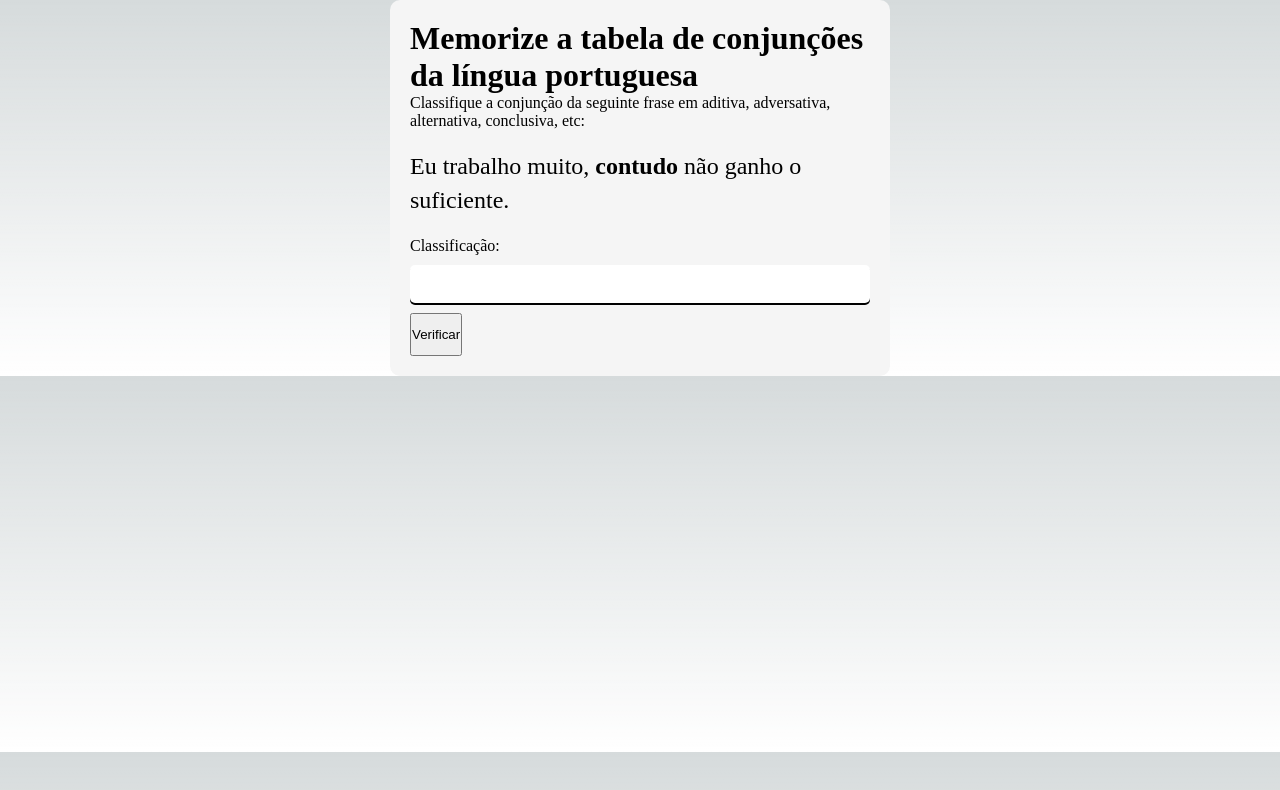
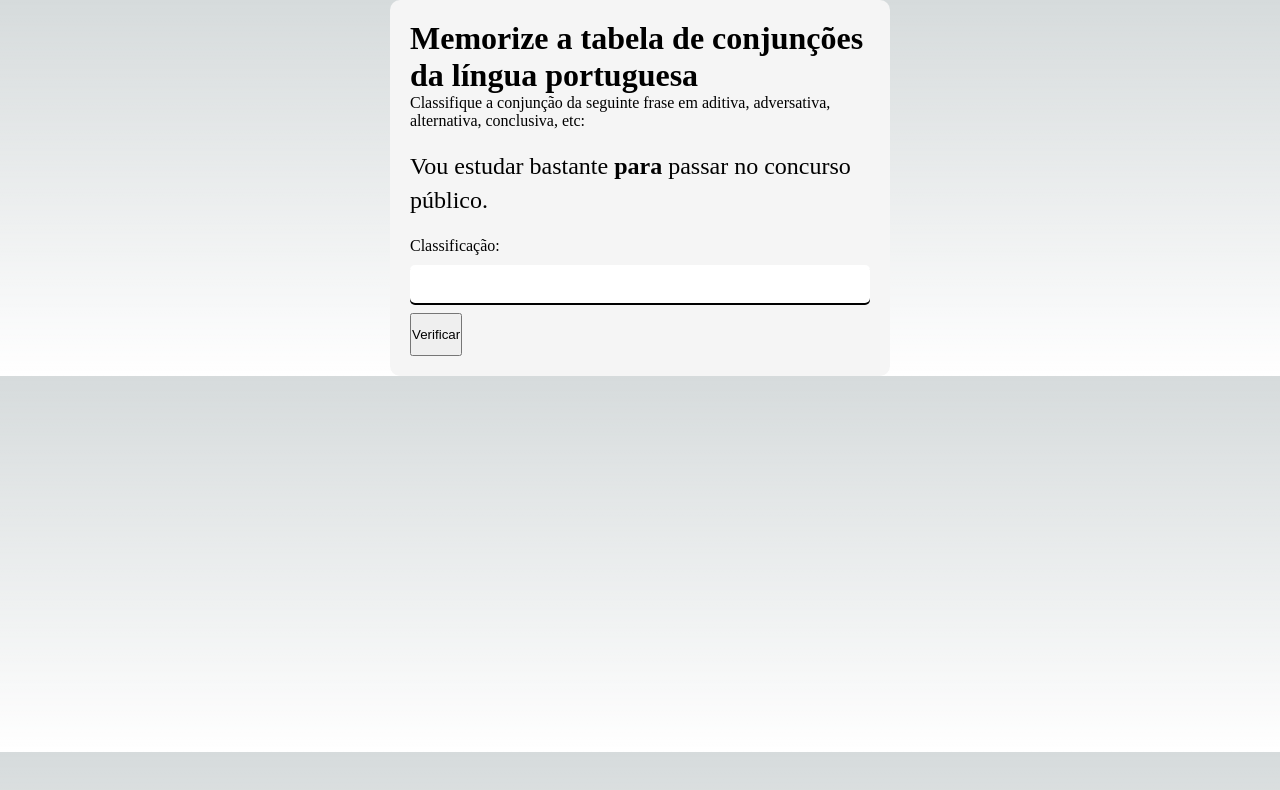
Before and after one commit to kleytonlopes/treinamento-conjuncoes, a Next.js app: page / in a window 1280 px wide. Shown: the top 790 px of the page. Built offline with nearby package versions, Linux system fonts and the light colour scheme.

Commit message:
Update index.js

```diff
--- a/pages/index.js
+++ b/pages/index.js
@@ -2,7 +2,7 @@ import { useState } from "react";
 import conjunctionsData from "./conjunctions.json";
 
 export default function Conjunctions() {
-  const [currentConjunctionIndex, setCurrentConjunctionIndex] = useState(0);
+  const [currentConjunctionIndex, setCurrentConjunctionIndex] = useState(Math.floor(Math.random() * conjunctionsData.conjunctions.length));
   const [userAnswer, setUserAnswer] = useState("");
   const [showSuccess, setShowSuccess] = useState(false);
   const [showError, setShowError] = useState(false);
@@ -23,11 +23,7 @@ export default function Conjunctions() {
       setTimeout(() => {
         setShowSuccess(false);
         setUserAnswer("");
-        if (currentConjunctionIndex + 1 < conjunctions.length) {
-          setCurrentConjunctionIndex(currentConjunctionIndex + 1);
-        } else {
-          setCurrentConjunctionIndex(0);
-        }
+        setCurrentConjunctionIndex(Math.floor(Math.random() * conjunctions.length));
       }, 3000);
     } else {
       setShowError(true);
@@ -68,7 +64,6 @@ export default function Conjunctions() {
         <button type="submit" className="conjunctions-button">
           Verificar
         </button>
-
       </form>
       {showSuccess && <p className="conjunctions-success">Parabéns, você acertou!</p>}
       {showError && <p className="conjunctions-error">Você errou, tente novamente.</p>}
```
